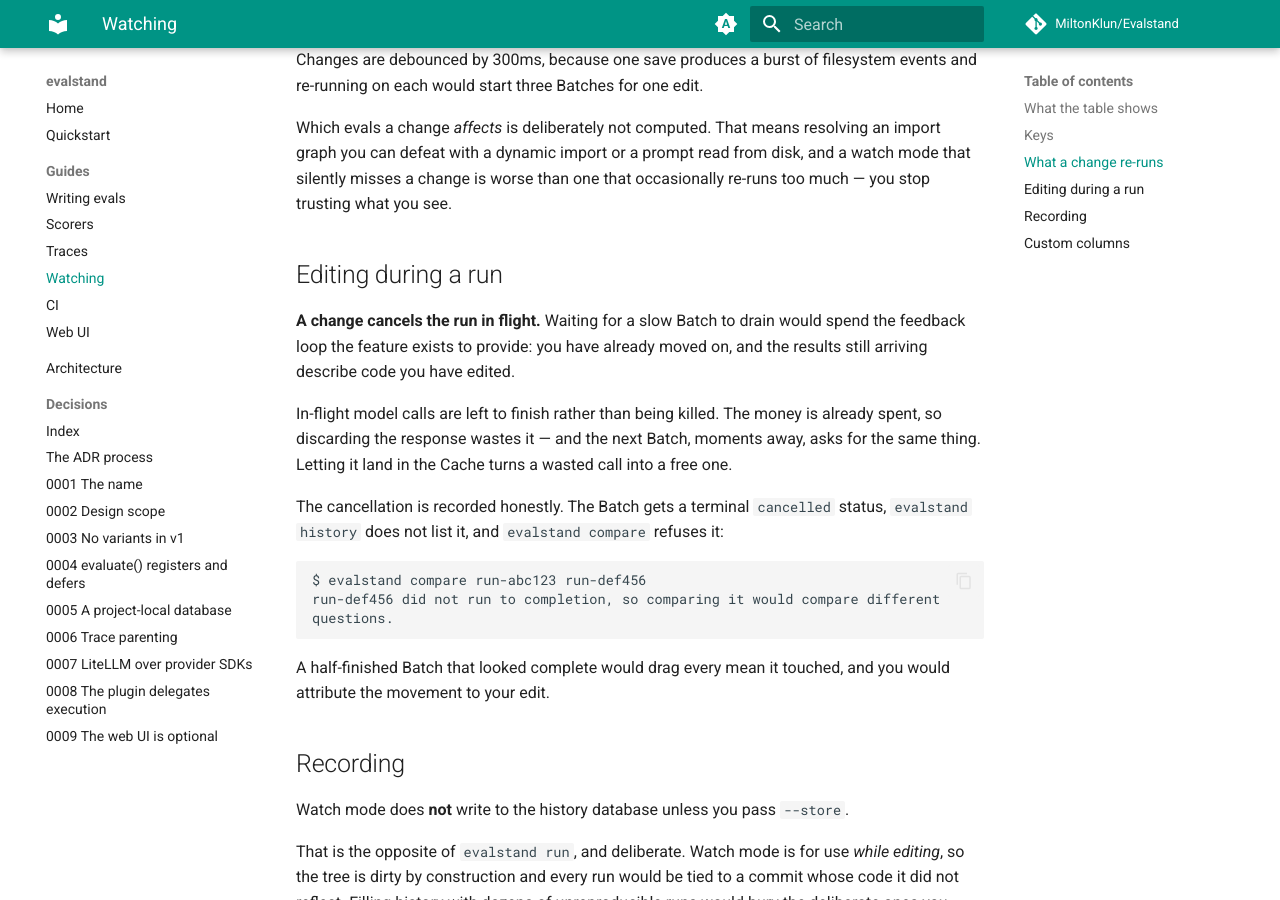
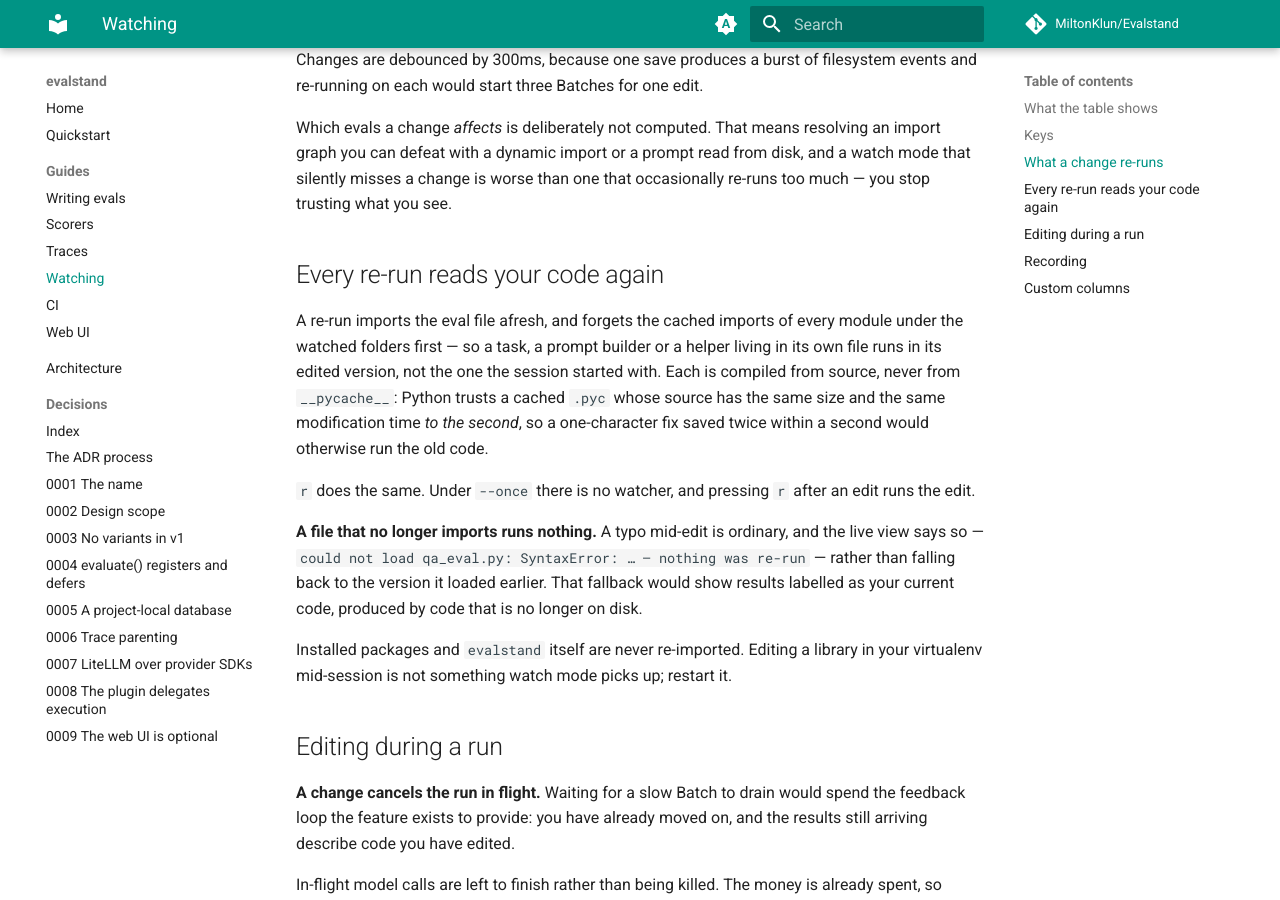
Before and after one commit to MiltonKlun/Evalstand, an MkDocs documentation site: the page built from docs/watching.md, in a window 1280 px wide and 900 px high, scrolled down 2059 px. Built offline with MkDocs 1.6.1 and Material for MkDocs 9.7.7, drawn with Linux system fonts in a browser that asks for light colours; comment, search, counter and statistics services are not loaded.

Commit message:
Record the demo GIF (6.8), and document how it was actually made
docs/demo.gif, 0.13 MB and 18.4 s, embedded at the top of the README:
rows landing as each case finishes, one case opened to its trace tree,
the failures filter, and a watch-mode re-run that flips the one wrong
answer to passing — with real latencies in the table and "after changed:
capitals_eval.py" on the finished run.

It is honest about its one edit. `evalstand watch` takes a few seconds to
start — importing LiteLLM alone is over three, even for an eval that never
calls a model — and the tape waits for the live view off-camera. The
README says so under the GIF and lists the slow start as a limitation;
the tape and the demo README say so too. Everything after start-up is the
tool running unedited, and the tape waits on what is on screen rather
than on fixed sleeps, so it cannot record before the view exists or stop
before the re-run lands.

Recording it found four real bugs, fixed in the three commits before this
one. Each was invisible in a green suite and an exit code of 0, and
obvious in a single frame. The demo README's checklist now asks for the
two checks that would have caught them — the re-run must change the
result, and the latency column must show numbers — and ends with the
instruction that mattered: look at the frames.

Also recorded for whoever re-records it: on Windows `bash` resolves to
the WSL launcher whatever PATH says, so the tape uses PowerShell; the
prompt is replaced so the GIF does not publish a home directory; VHS 0.12
exits 0 without writing a GIF when its ffmpeg step fails, so the frames
are captured and encoded with ffmpeg directly, trimmed to end on the
result rather than the shell prompt.

The README test that guarded the missing GIF was a conditional that
passed whether or not a GIF existed. It now checks the embedded path
resolves, the file is a GIF under 5 MB, and its duration — read from the
GIF's own frame delays, cross-checked against ffprobe — is under 30 s.

docs/watching.md gains "Every re-run reads your code again", describing
the reload, the task-file forgetting, and that a file which no longer
imports runs nothing. PLAN 6.8 is checked; the changelog and RESUME.md
record the fixes and recommend a 1.0.1, since 1.0.0's watch mode re-runs
stale code.

```diff
--- a/docs/watching.md
+++ b/docs/watching.md
@@ -79,6 +79,29 @@ resolving an import graph you can defeat with a dynamic import or a prompt read
 from disk, and a watch mode that silently misses a change is worse than one that
 occasionally re-runs too much — you stop trusting what you see.
 
+## Every re-run reads your code again
+
+A re-run imports the eval file afresh, and forgets the cached imports of every
+module under the watched folders first — so a task, a prompt builder or a
+helper living in its own file runs in its edited version, not the one the
+session started with. Each is compiled from source, never from `__pycache__`:
+Python trusts a cached `.pyc` whose source has the same size and the same
+modification time *to the second*, so a one-character fix saved twice within a
+second would otherwise run the old code.
+
+`r` does the same. Under `--once` there is no watcher, and pressing `r` after an
+edit runs the edit.
+
+**A file that no longer imports runs nothing.** A typo mid-edit is ordinary, and
+the live view says so — `could not load qa_eval.py: SyntaxError: … — nothing was
+re-run` — rather than falling back to the version it loaded earlier. That
+fallback would show results labelled as your current code, produced by code
+that is no longer on disk.
+
+Installed packages and `evalstand` itself are never re-imported. Editing a
+library in your virtualenv mid-session is not something watch mode picks up;
+restart it.
+
 ## Editing during a run
 
 **A change cancels the run in flight.** Waiting for a slow Batch to drain would
```
Also changed, not shown: CHANGELOG.md (+19 -0 lines), PLAN.md (+3 -1 lines), RESUME.md (+18 -12 lines), examples/demo/README.md (+48 -2 lines), docs/demo.gif (added), 2 other files.
